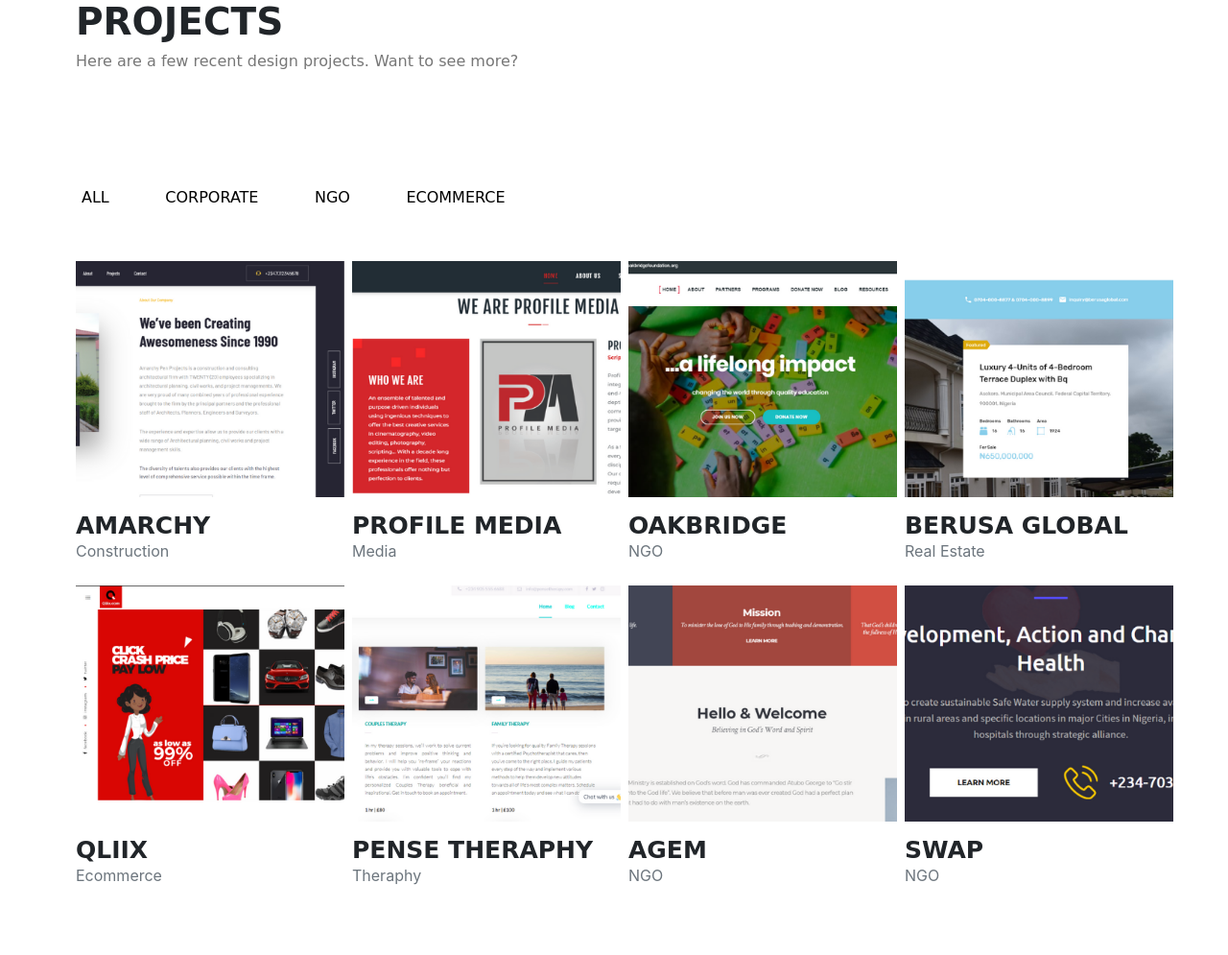
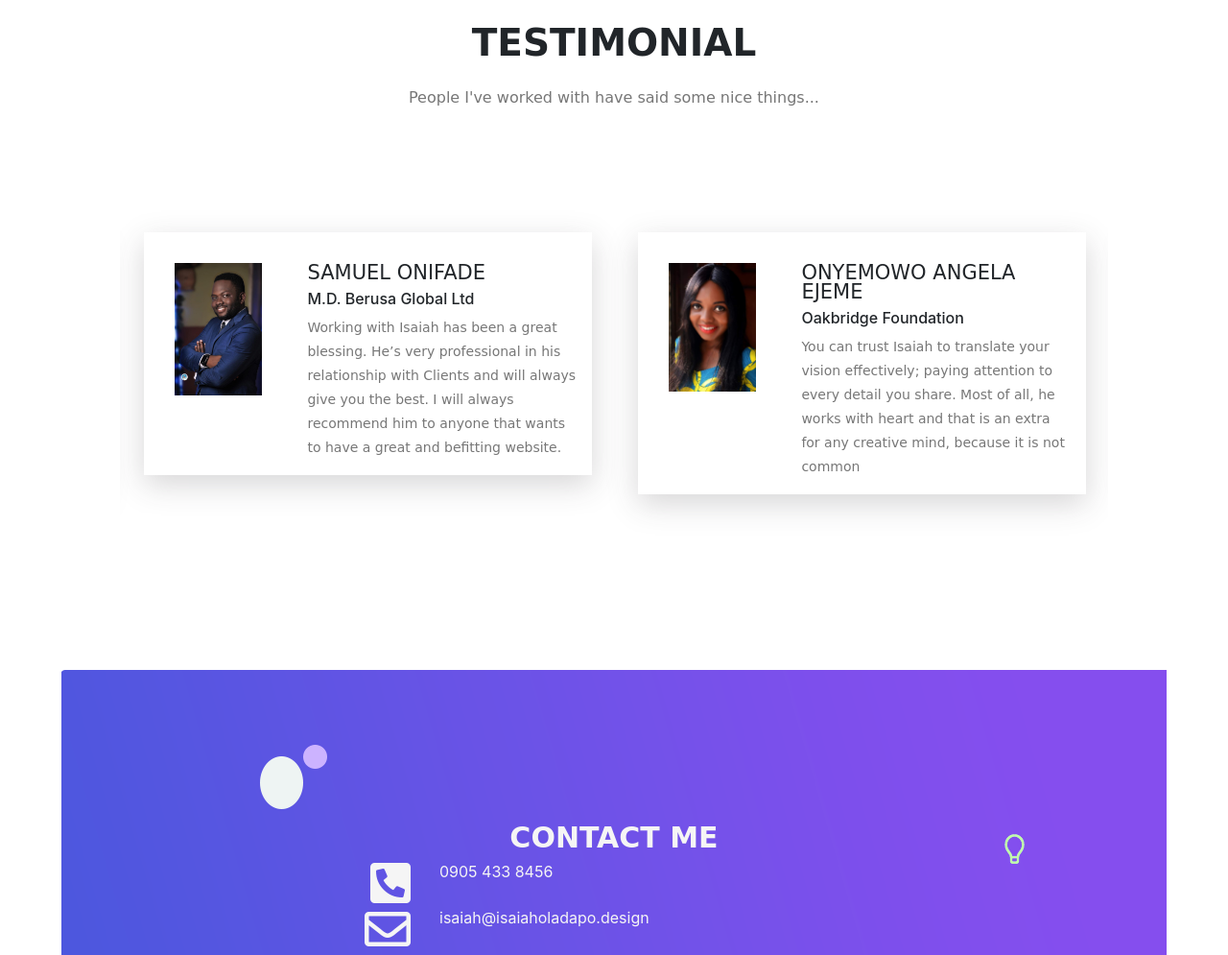
Before and after one commit to isaiaholadapo/isaiah, a plain HTML site: page index.html in a window 1280 px wide. Shown: the part 3112-4107 px from the top of the page at 96% size. Drawn offline with Linux system fonts and the light colour scheme.

Commit message:
Update index.html

```diff
--- a/index.html
+++ b/index.html
@@ -266,133 +266,7 @@
 
     <!-- **************************End Service Area******************** -->
 
-    <!-- **************************Project Area******************** -->
 
-    <section class="project-area" id="portfolio">
-      <div class="container">
-        <div class="project-title pb-5">
-          <h1 class="text-uppercase title-h1">Projects</h1>
-          <p class="para">
-            Here are a few recent design projects. Want to see more?
-          </p>
-        </div>
-        <div class="button-group">
-          <button type="button" class="active" id="btn1" data-filter="*">All</button>
-          <button type="button" data-filter=".popular">Corporate</button>
-          <button type="button" data-filter=".latest">NGO</button>
-          <button type="button" data-filter=".upcoming">Ecommerce</button>
-        </div>
-        <div class="row grid">
-          <div class="col-lg-3 col-md-6 col-sm-12 element-item popular">
-            <div class="our-project">
-              <div class="img">
-                <a href="http://amarchypenprojects.com">
-                  <img class="p-width" src="./img/portfolio/1.png" alt="POrtfolio 1">
-                </a>
-              </div>
-              <div class="title py-4">
-                <h4 class="text-uppercase">Amarchy</h4>
-                <span class="text-secondary">Construction</span>
-              </div>
-            </div>
-          </div>
-          <div class="col-lg-3 col-md-6 col-sm-12 element-item popular">
-            <div class="our-project">
-              <div class="img">
-                <a href="http://profilemediatv.com/">
-                  <img class="p-width" src="./img/portfolio/2.png" alt="Portfolio 2">
-                </a>
-              </div>
-              <div class="title py-4">
-                <h4 class="text-uppercase">Profile Media</h4>
-                <span class="text-secondary">Media</span>
-              </div>
-            </div>
-          </div>
-          <div class="col-lg-3 col-md-6 col-sm-12 element-item latest">
-            <div class="our-project">
-              <div class="img">
-                <a href="https://oakbridgefoundation.org/">
-                  <img class="p-width" src="./img/portfolio/3.png" alt="POrtfolio 1">
-                </a>
-              </div>
-              <div class="title py-4">
-                <h4 class="text-uppercase">Oakbridge </h4>
-                <span class="text-secondary">NGO</span>
-              </div>
-            </div>
-          </div>
-          <div class="col-lg-3 col-md-6 col-sm-12 element-item popular">
-            <div class="our-project">
-              <div class="img">
-                <a href="http://berusaglobal.com/">
-                  <img class="p-width" src="./img/portfolio/4.png" alt="POrtfolio 1">
-                </a>
-              </div>
-              <div class="title py-4">
-                <h4 class="text-uppercase">Berusa Global</h4>
-                <span class="text-secondary">Real Estate</span>
-              </div>
-            </div>
-          </div>
-          <div class="col-lg-3 col-md-6 col-sm-12 element-item upcoming">
-            <div class="our-project">
-              <div class="img">
-                <a href="https://qliix.com/">
-                  <img class="p-width" src="./img/portfolio/5.png" alt="POrtfolio 1">
-                </a>
-              </div>
-              <div class="title py-4">
-                <h4 class="text-uppercase">Qliix</h4>
-                <span class="text-secondary">Ecommerce</span>
-              </div>
-            </div>
-          </div>
-          <div class="col-lg-3 col-md-6 col-sm-12 element-item popular">
-            <div class="our-project">
-              <div class="img">
-                <a href="http://pensetherapy.com/">
-                  <img class="p-width" src="./img/portfolio/6.png" alt="POrtfolio 1">
-                </a>
-              </div>
-              <div class="title py-4">
-                <h4 class="text-uppercase">Pense Theraphy</h4>
-                <span class="text-secondary">Theraphy</span>
-              </div>
-            </div>
-          </div>
-          <div class="col-lg-3 col-md-6 col-sm-12 element-item latest">
-            <div class="our-project">
-              <div class="img">
-                <a href="https://atubogeorge.org/">
-                  <img class="p-width" src="./img/portfolio/7.png" alt="POrtfolio 1">
-                </a>
-              </div>
-              <div class="title py-4">
-                <h4 class="text-uppercase">AGEM</h4>
-                <span class="text-secondary">NGO</span>
-              </div>
-            </div>
-          </div>
-          <div class="col-lg-3 col-md-6 col-sm-12 element-item latest">
-            <div class="our-project">
-              <div class="img">
-                <a href="">
-                  <img class="p-width" src="./img/portfolio/8.png" alt="POrtfolio 1">
-                </a>
-              </div>
-              <div class="title py-4">
-                <h4 class="text-uppercase">SWAP</h4>
-                <span class="text-secondary">NGO</span>
-              </div>
-            </div>
-          </div>
-
-        </div>
-      </div>
-    </section>
-
-    <!-- **************************End Project Area******************** -->
 
     <!-- ***************************Testimonial Area ****************** -->
     <section class="about-area">
```
